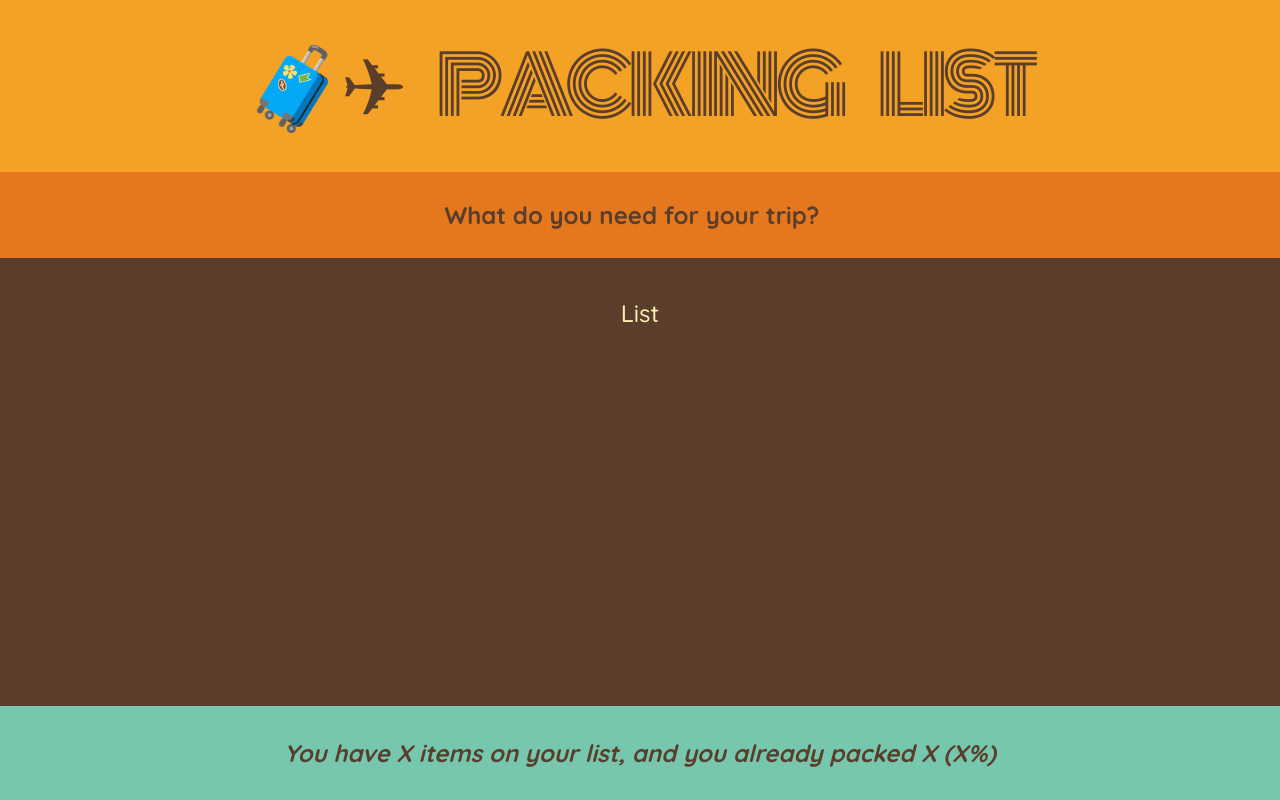
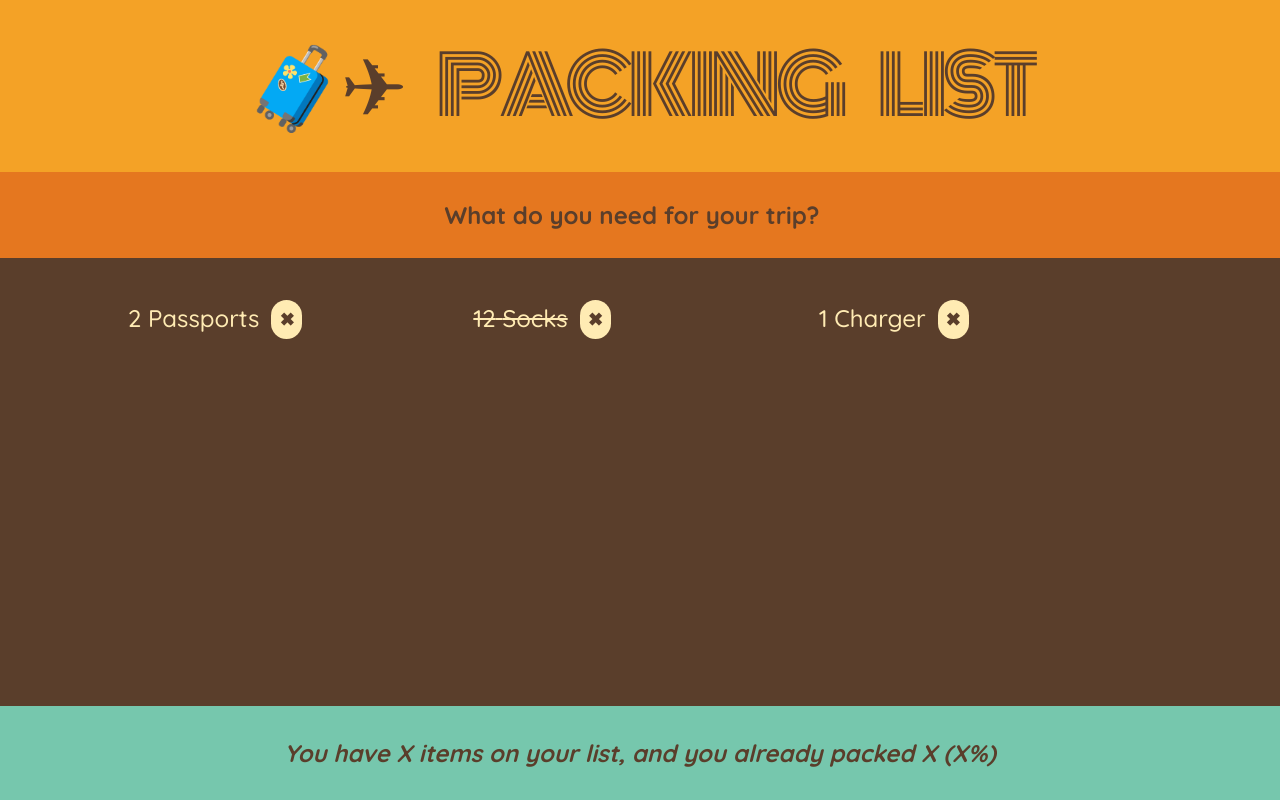
Before and after one commit to GustavoMunizBarrios/travel-list, a React (Create React App) app: page / in a window 1280 px wide. Built offline with nearby package versions, Linux system fonts and the light colour scheme.

Commit message:
Maping items

```diff
--- a/src/App.js
+++ b/src/App.js
@@ -1,6 +1,7 @@
 const initialItems = [
   { id: 1, description: "Passports", quantity: 2, packed: false },
-  { id: 2, description: "Socks", quantity: 12, packed: false },
+  { id: 2, description: "Socks", quantity: 12, packed: true },
+  { id: 2, description: "Charger", quantity: 1, packed: false },
 ];
 
 export default function App() {
@@ -27,7 +28,27 @@ function Form() {
 }
 
 function PackingList() {
-  return <div className="list">List</div>;
+  return (
+    <div className="list">
+      <ul>
+        {initialItems.map((item) => (
+          <Item i={item} />
+          //<li>{item.description}</li>
+        ))}
+      </ul>
+    </div>
+  );
+}
+
+function Item({ i }) {
+  return (
+    <li>
+      <span style={i.packed ? { textDecoration: "line-through" } : {}}>
+        {i.quantity} {i.description}
+      </span>
+      <button onClick={() => alert("Eliminate Item?")}>✖</button>
+    </li>
+  );
 }
 
 function Stats() {
--- a/src/index.css
+++ b/src/index.css
@@ -98,7 +98,7 @@ input {
 .list ul {
   list-style: none;
   width: 80%;
-  overflow: scroll;
+  /* overflow: scroll; */
 
   display: grid;
   grid-template-columns: repeat(auto-fit, minmax(250px, 1fr));
@@ -121,7 +121,7 @@ input[type="checkbox"] {
 
 .list li button {
   cursor: pointer;
-  background: none;
+  /* background: none; */
   border: none;
   font-size: 1.8rem;
   padding: 0.8rem;
```
